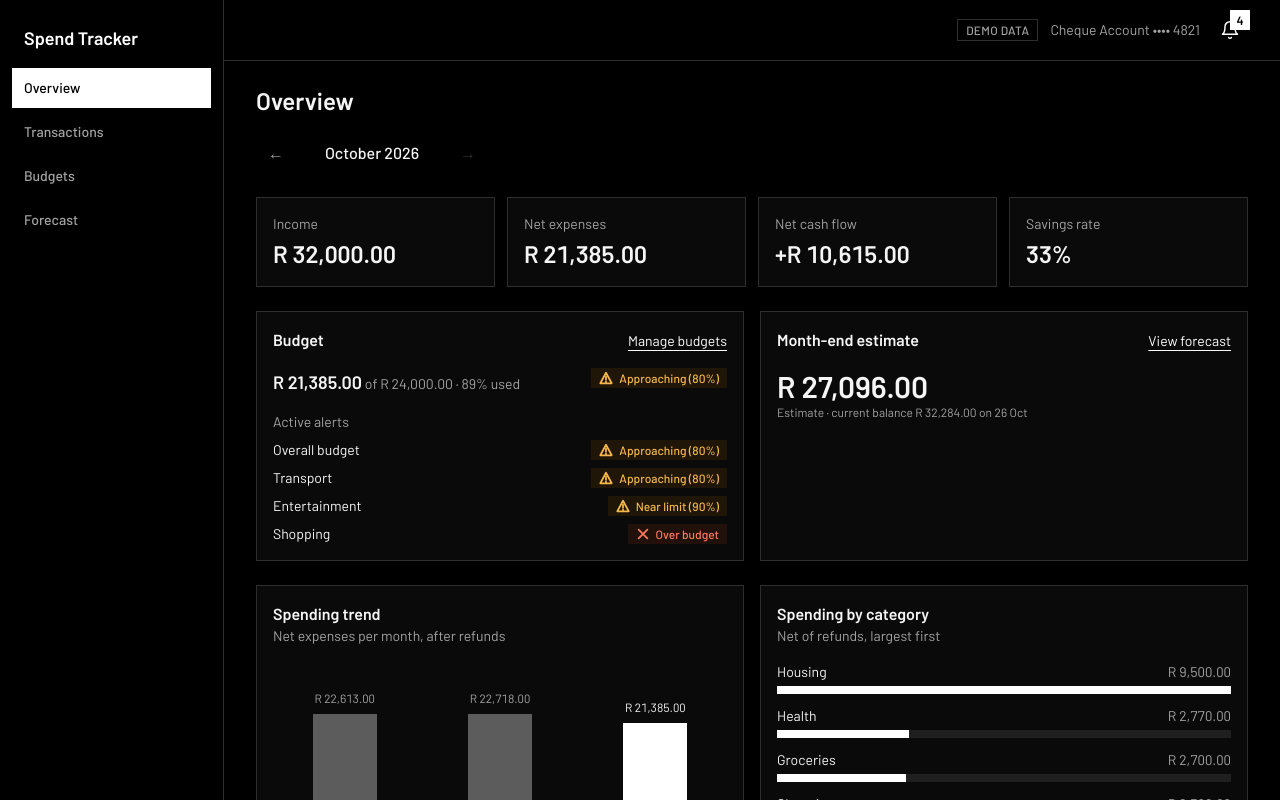
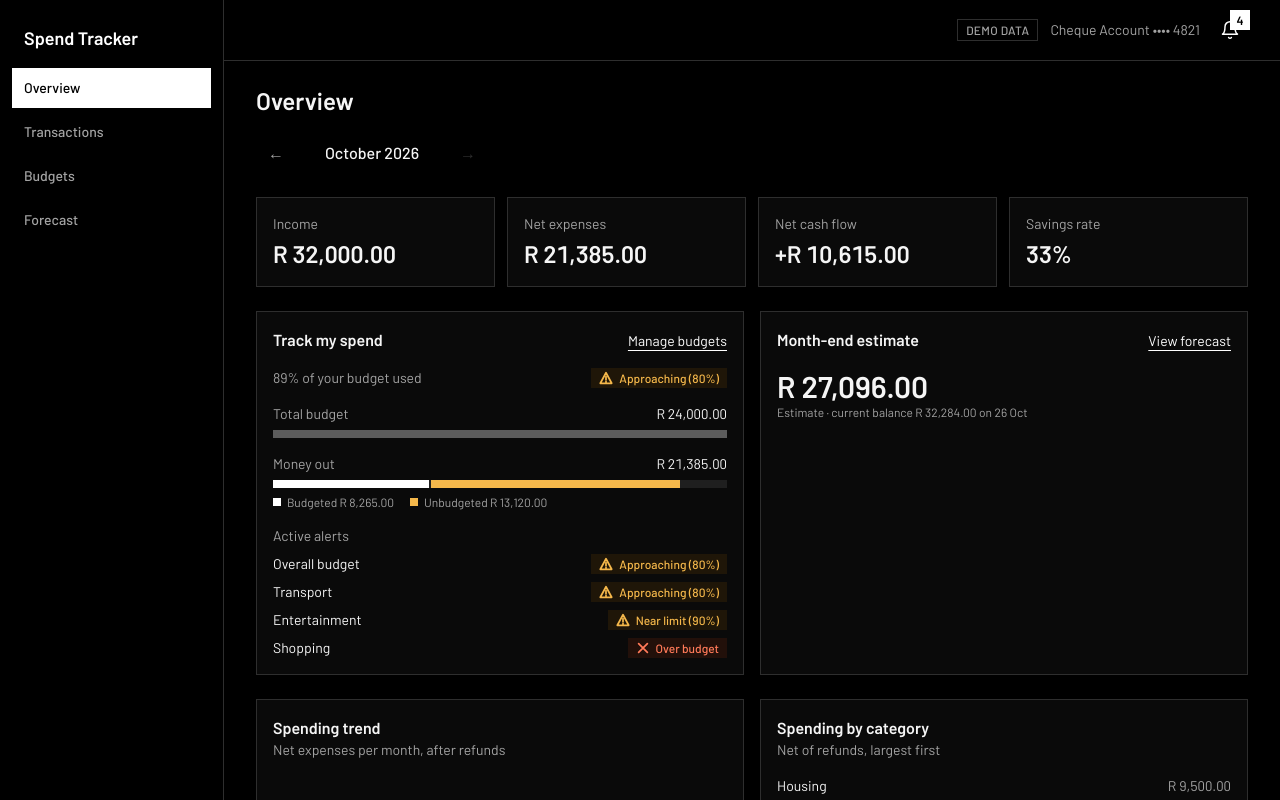
Before and after one commit to CMadiope/spend-tracker, a Next.js app: page / in a window 1280 px wide. Shown: the top 800 px of the page. Built offline with nearby package versions, Linux system fonts and the light colour scheme.

Commit message:
feat(overview): Track my spend card

```diff
--- a/components/dashboard/budget-summary.tsx
+++ b/components/dashboard/budget-summary.tsx
@@ -2,11 +2,12 @@
 
 import Link from "next/link";
 import { alertName } from "@/components/alerts/alert-list";
+import { SpendSplit } from "@/components/budgets/spend-split";
 import { StatusChip } from "@/components/budgets/status-chip";
 import type { MonthlyBudget, Transaction } from "@/interfaces/domain";
 import { deriveAlerts, visibleAlerts } from "@/lib/alerts/alerts";
+import { budgetGroups } from "@/lib/budgets/insights";
 import { periodBudgetUsage } from "@/lib/budgets/status";
-import { formatCents } from "@/lib/money/format";
 import { resolveBudget } from "@/lib/store/merge";
 import { useStoredState } from "@/lib/store/store";
 
@@ -30,7 +31,7 @@ export function BudgetSummary({
     >
       <div className="flex items-baseline justify-between gap-4">
         <h2 id="budget-summary-heading" className="font-semibold">
-          Budget
+          Track my spend
         </h2>
         <Link href={`/budgets?month=${period}`} className="text-link text-sm">
           Manage budgets
@@ -62,6 +63,7 @@ function BudgetSummaryBody({
   alertState: Parameters<typeof visibleAlerts>[1];
 }) {
   const { overall } = periodBudgetUsage(budget, transactions, period);
+  const groups = budgetGroups(budget, transactions, period);
   const alerts = visibleAlerts(
     deriveAlerts(budget, transactions, period),
     alertState,
@@ -69,17 +71,19 @@ function BudgetSummaryBody({
 
   return (
     <>
-      <div className="flex items-start justify-between gap-3">
+      <div className="flex items-center justify-between gap-3">
         <p className="text-sm text-muted">
-          <span className="text-lg font-semibold text-text">
-            {formatCents(overall.spentCents)}
-          </span>
-          {overall.budgetCents
-            ? ` of ${formatCents(overall.budgetCents)} · ${overall.percentUsed}% used`
-            : " spent"}
+          {overall.percentUsed !== null
+            ? `${overall.percentUsed}% of your budget used`
+            : "No overall budget set"}
         </p>
         <StatusChip status={overall.status} />
       </div>
+      <SpendSplit
+        budgetCents={overall.budgetCents}
+        budgetedCents={groups.budgetedCents}
+        unbudgetedCents={groups.unbudgetedCents}
+      />
       <div>
         <h3 className="mb-2 text-sm text-muted">Active alerts</h3>
         {alerts.length === 0 ? (
```
Also changed, not shown: 1 other file (tests, documents, lock files or other folders).
